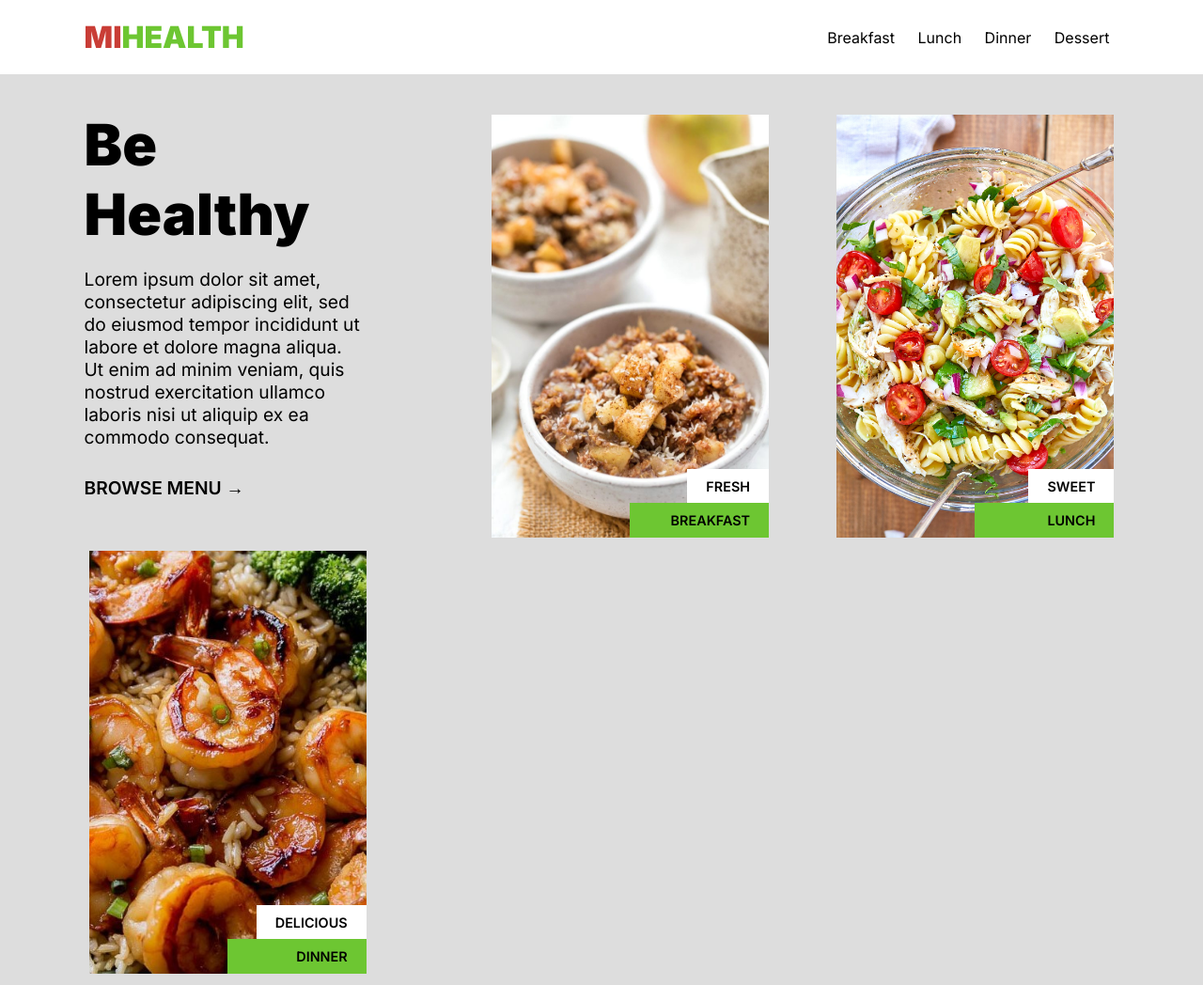
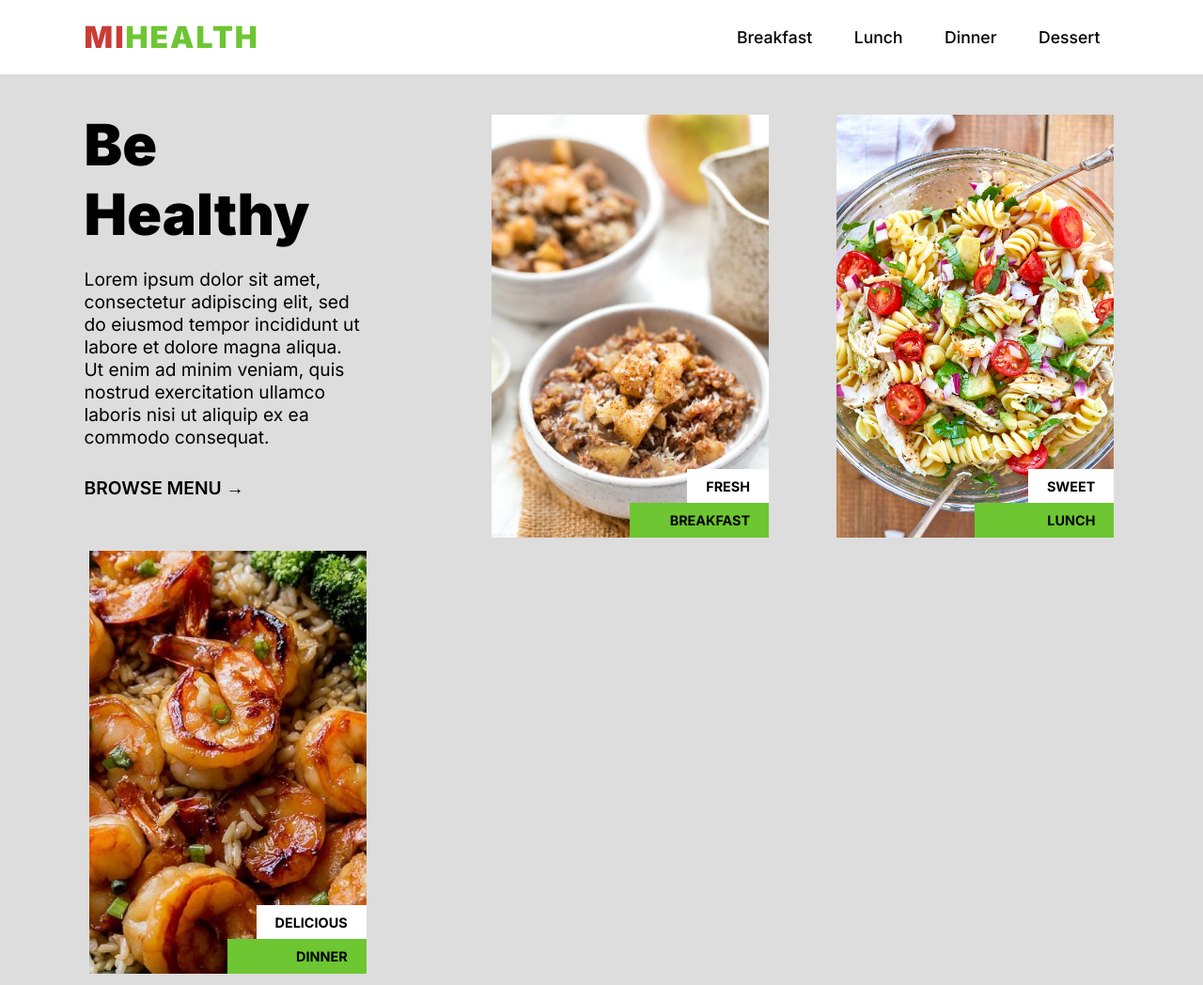
Before and after one commit to kyupin64/mihealth, a plain HTML site: page index.html in a window 1280 px wide. Shown: the whole page at 94% size. Drawn offline with Linux system fonts and the light colour scheme.

Commit message:
Minor modifications

```diff
--- a/index.html
+++ b/index.html
@@ -5,7 +5,7 @@
         <meta name="viewport" content="width=device-width, initial-scale=1.0">
         <title>MIHEALTH</title>
         <link rel="stylesheet" href="styles.css">
-        <link href="https://fonts.googleapis.com/css2?family=Inter:wght@400;600;900&family=Lora&family=Montserrat&family=Nunito+Sans:opsz@6..12&display=swap"
+        <link href="https://fonts.googleapis.com/css2?family=Inter:wght@400;500;600;700;900&family=Lora&family=Montserrat&family=Nunito+Sans:opsz@6..12&display=swap"
             rel="stylesheet">
     </head>
     <body>
--- a/styles.css
+++ b/styles.css
@@ -17,6 +17,7 @@ body {
     display: inline;
     font-weight: 900;
     font-size: 2em;
+    letter-spacing: 2px;
 }
 #logo h2:first-child {
     color: rgb(201, 61, 54);
@@ -28,9 +29,11 @@ body {
     margin: auto 0;
 }
 #nav a {
-    margin: 0 10px;
+    margin: 0 20px;
     color: rgb(0, 0, 0);
     text-decoration: none;
+    font-weight: 500;
+    font-size: 1.1em;
 }
 #nav a:hover {
     text-decoration: underline;
@@ -77,7 +80,7 @@ body {
 .image-caption p {
     position: absolute;
     right: 5px;
-    font-weight: 600;
+    font-weight: 700;
     font-size: .9em;
 }
 .image-caption p:first-of-type {
```
